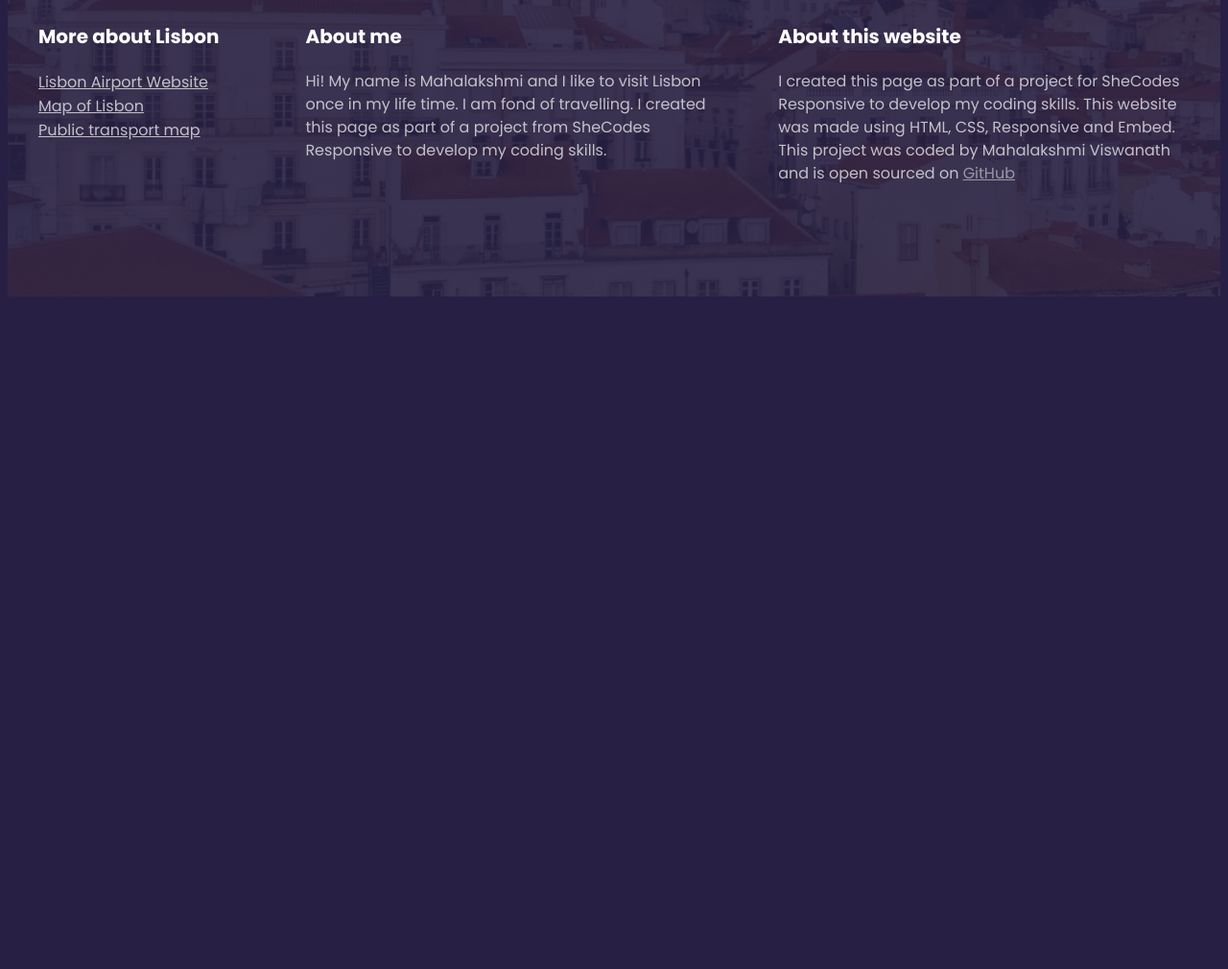
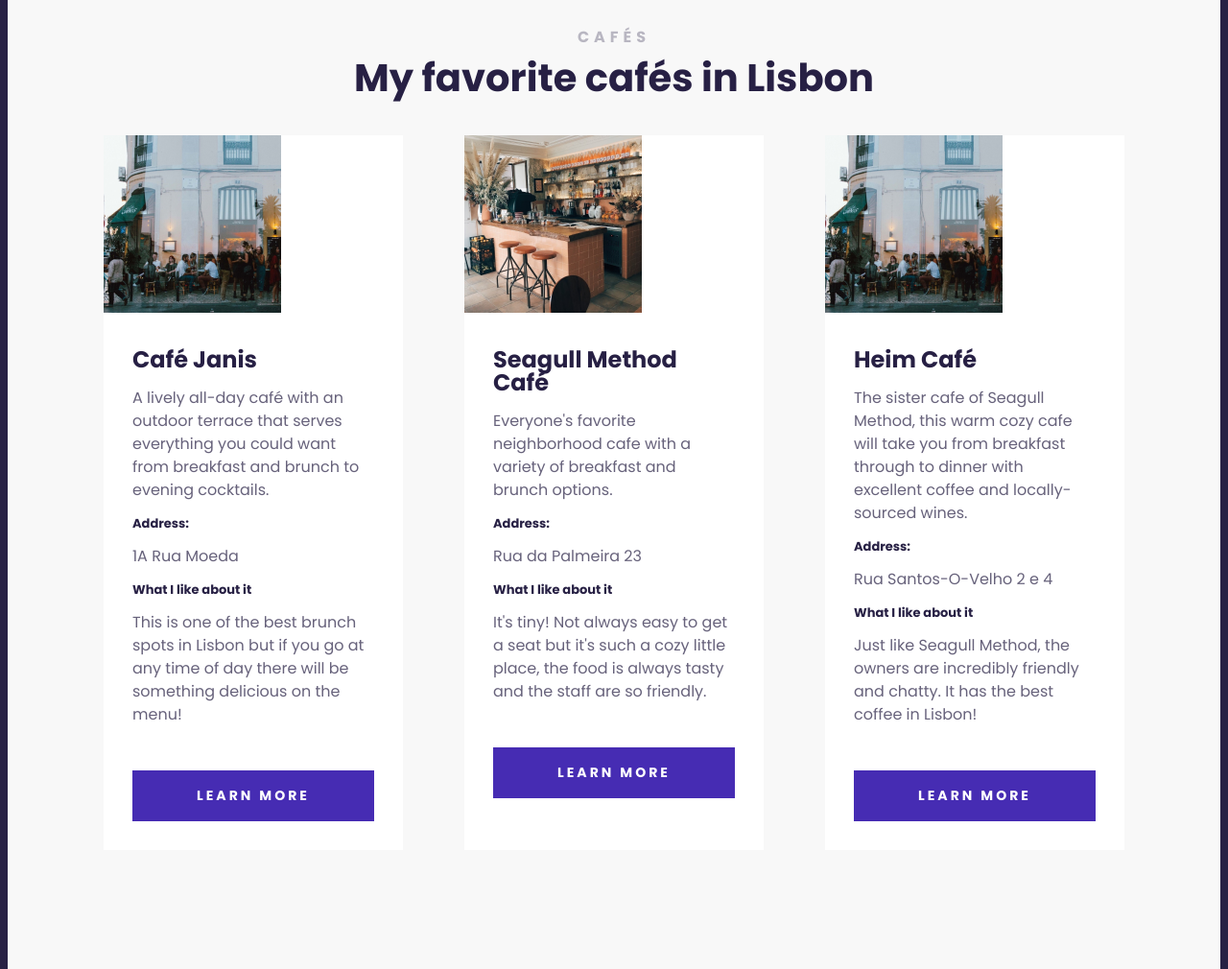
Before and after one commit to mahavis/Hague-Travel-Project, a plain HTML site: page index.html in a window 1280 px wide. Shown: the part 1490-2500 px from the top of the page at 96% size. Before the commit the page ends 1807 px from the top, so only its background shows below. Drawn offline with Linux system fonts and the light colour scheme.

Commit message:
Added cards to the project

```diff
--- a/index.html
+++ b/index.html
@@ -50,6 +50,113 @@
               rooftops, the whitewashed walls and on the horizon, the soft blue
               sea.
             </p>
+          </div>
+        </section>
+        <section class="secondary">
+          <h2 class="text-center">CAFÉS</h2>
+          <h3 class="text-center">My favorite cafés in Lisbon</h3>
+          <div class="grid grid-3-columns">
+            <div class="card">
+              <div class="card-header">
+                <img
+                  src="images/cafes/janis.png"
+                  alt=""
+                  class="img-responsive"
+                />
+              </div>
+              <div class="card-body">
+                <h4>Café Janis</h4>
+                <p>
+                  A lively all-day café with an outdoor terrace that serves
+                  everything you could want from breakfast and brunch to evening
+                  cocktails.
+                </p>
+                <h5>Address:</h5>
+                <p>1A Rua Moeda</p>
+                <h5>What I like about it</h5>
+                <p>
+                  This is one of the best brunch spots in Lisbon but if you go
+                  at any time of day there will be something delicious on the
+                  menu!
+                </p>
+              </div>
+              <div class="card-footer">
+                <a
+                  href="https://goo.gl/maps/15LZ4DUTtJWjDLMQ8"
+                  class="btn"
+                  target="_blank"
+                  >Learn more</a
+                >
+              </div>
+            </div>
+            <div class="card">
+              <div class="card-header">
+                <img
+                  src="images/cafes/seagull.png"
+                  alt=""
+                  class="img-responsive"
+                />
+              </div>
+
+              <div class="card-body">
+                <h4>Seagull Method Café</h4>
+                <p>
+                  Everyone's favorite neighborhood cafe with a variety of
+                  breakfast and brunch options.
+                </p>
+                <h5>Address:</h5>
+                <p>Rua da Palmeira 23</p>
+                <h5>What I like about it</h5>
+                <p>
+                  It's tiny! Not always easy to get a seat but it's such a cozy
+                  little place, the food is always tasty and the staff are so
+                  friendly.
+                </p>
+              </div>
+              <div class="card-footer">
+                <a
+                  href="https://g.page/seagullmethod?share"
+                  class="btn"
+                  target="_blank"
+                >
+                  Learn more
+                </a>
+              </div>
+            </div>
+            <div class="card">
+              <div class="card-header">
+                <img
+                  src="images/cafes/janis.png"
+                  alt=""
+                  class="img-responsive"
+                />
+              </div>
+
+              <div class="card-body">
+                <h4>Heim Café</h4>
+                <p>
+                  The sister cafe of Seagull Method, this warm cozy cafe will
+                  take you from breakfast through to dinner with excellent
+                  coffee and locally-sourced wines.
+                </p>
+                <h5>Address:</h5>
+                <p>Rua Santos-O-Velho 2 e 4</p>
+                <h5>What I like about it</h5>
+                <p>
+                  Just like Seagull Method, the owners are incredibly friendly
+                  and chatty. It has the best coffee in Lisbon!
+                </p>
+              </div>
+              <div class="card-footer">
+                <a
+                  href="https://goo.gl/maps/xHrNaj1DgirWNUUG6"
+                  class="btn"
+                  target="_blank"
+                >
+                  Learn more
+                </a>
+              </div>
+            </div>
           </div>
         </section>
       </main>
--- a/src/styles.css
+++ b/src/styles.css
@@ -21,8 +21,39 @@ body {
   grid-template-columns: 1fr 1fr;
 }
 
+.grid-3-columns {
+  grid-template-columns: 1fr 1fr 1fr;
+}
+
 .grid-3-columns-with-first-narrow {
   grid-template-columns: 1fr 2fr 2fr;
+}
+
+.card {
+  background: white;
+  margin: 30px 0;
+}
+
+.card-body {
+  padding: 30px;
+}
+
+.card-footer {
+  padding: 0 30px 30px;
+}
+
+.btn {
+  display: block;
+  color: white;
+  font-weight: 700;
+  font-size: 14px;
+  line-height: 21px;
+  text-align: center;
+  letter-spacing: 3px;
+  text-transform: uppercase;
+  padding: 16px;
+  background-color: #462cb3;
+  text-decoration: none;
 }
 
 header {
@@ -72,9 +103,17 @@ header a {
 }
 
 section {
-  max-width: 1200px;
+  max-width: 100%;
   margin: 0 auto;
-  padding: 100px 0;
+  padding: 100px;
+}
+
+section.secondary {
+  background: #f8f8f8;
+}
+
+.text-center {
+  text-align: center;
 }
 
 main {
@@ -97,6 +136,22 @@ main h3 {
   font-size: 40px;
   line-height: 1.5;
   margin: 0;
+  color: #272044;
+}
+
+main h4 {
+  font-weight: 700;
+  font-size: 24px;
+  line-height: 1;
+  color: #272044;
+  margin: 0;
+}
+
+main h5 {
+  font-weight: 700;
+  font-size: 13px;
+  margin: 0;
+  line-height: 1;
   color: #272044;
 }
 
```
Also changed, not shown: images/cafes/Heim.png (added), images/cafes/janis.png (added), images/cafes/seagull.png (added).
